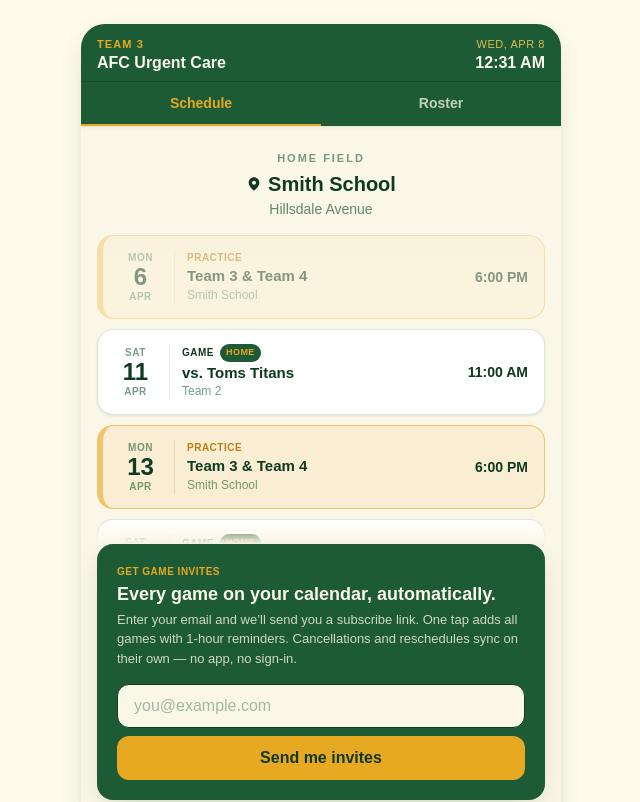
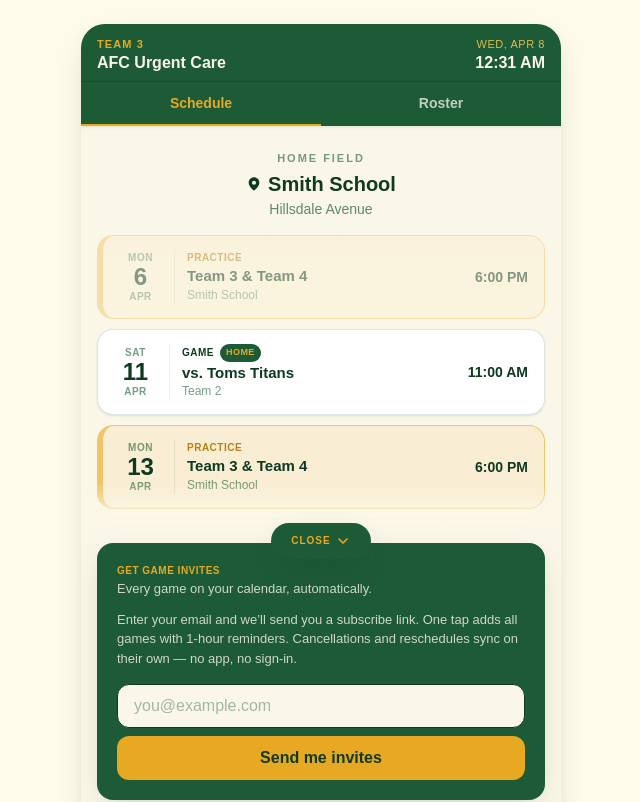
Before and after one commit to johnsondavid1107/2026Softball, a Next.js app: page / in a window 1280 px wide. Shown: the top 802 px of the page, without its empty margins (319-959 px from the left). Built offline with nearby package versions, Linux system fonts and the light colour scheme; no server answers; the database is empty; a web font is replaced by a local one.

Commit message:
added collapsible list

```diff
--- a/src/app/page.tsx
+++ b/src/app/page.tsx
@@ -18,7 +18,7 @@ export default function HomePage() {
       <div className="fixed bottom-0 left-0 right-0 z-40 pointer-events-none">
         <div className="mx-auto max-w-[480px] pointer-events-auto">
           {/* Fade gradient so content doesn't hard-cut behind the card */}
-          <div className="h-6 bg-gradient-to-t from-team-cream to-transparent" />
+          <div className="h-10 bg-gradient-to-t from-team-cream to-transparent" />
           <div className="px-4 pb-4 safe-bottom bg-team-cream">
             <SubscribeForm />
           </div>
--- a/src/components/SubscribeForm.tsx
+++ b/src/components/SubscribeForm.tsx
@@ -9,6 +9,7 @@ export function SubscribeForm() {
   const [email, setEmail] = useState("");
   const [status, setStatus] = useState<Status>("idle");
   const [error, setError] = useState<string | null>(null);
+  const [open, setOpen] = useState(true);
 
   async function handleSubmit(e: React.FormEvent) {
     e.preventDefault();
@@ -34,14 +35,65 @@ export function SubscribeForm() {
   }
 
   return (
-    <section className="rounded-2xl bg-team-green p-5 text-team-cream shadow-card-lg">
+    /*
+     * pt-5 creates space for the chevron pill to float above the card.
+     * The pill is absolute-positioned at top-0 so it sits proud of the
+     * card edge. When the card collapses, the card body rises up to meet
+     * the pill — giving the "falls into the card" effect.
+     */
+    <div className="relative pt-5">
+      {/* Chevron pill — floats above the card */}
+      <div className="absolute top-0 inset-x-0 flex justify-center z-10">
+        <button
+          type="button"
+          onClick={() => setOpen((v) => !v)}
+          aria-label={open ? "Minimize subscribe form" : "Expand subscribe form"}
+          aria-expanded={open}
+          className="flex items-center justify-center gap-1 rounded-full bg-team-green px-5 h-9 text-team-gold shadow-card-lg active:bg-team-green-dark transition-colors"
+        >
+          <span className="text-[10px] font-bold uppercase tracking-widest">
+            {open ? "Close" : "Get invites"}
+          </span>
+          <span
+            className={clsx(
+              "transition-transform duration-300",
+              open ? "rotate-0" : "rotate-180"
+            )}
+            aria-hidden
+          >
+            <ChevronDown />
+          </span>
+        </button>
+      </div>
+
+      {/* Card */}
+      <section className="rounded-2xl bg-team-green text-team-cream shadow-card-lg overflow-hidden">
+        {/* Always-visible header — tappable to also toggle */}
+        <button
+          type="button"
+          onClick={() => setOpen((v) => !v)}
+          className="w-full px-5 pt-5 pb-3 text-left active:bg-team-green-dark transition-colors"
+        >
           <div className="text-[10px] font-bold uppercase tracking-wider text-team-gold">
             Get game invites
           </div>
-      <h2 className="mt-1 text-lg font-bold leading-tight">
-        Every game on your calendar, automatically.
-      </h2>
-      <p className="mt-1 text-[13px] text-team-cream/80">
+          <p className="mt-0.5 text-[13px] text-team-cream/80 leading-snug">
+            {open
+              ? "Every game on your calendar, automatically."
+              : "Subscribe — all games & reminders in one tap."}
+          </p>
+        </button>
+
+        {/* Collapsible body — animates with grid-rows */}
+        <div
+          className={clsx(
+            "grid transition-[grid-template-rows] duration-300 ease-in-out",
+            open ? "grid-rows-[1fr]" : "grid-rows-[0fr]"
+          )}
+        >
+          <div className="overflow-hidden">
+            <div className="px-5 pb-5">
+              <p className="text-[13px] text-team-cream/80">
                 Enter your email and we&rsquo;ll send you a subscribe link. One tap adds
                 all games with 1-hour reminders. Cancellations and reschedules sync on
                 their own — no app, no sign-in.
@@ -85,6 +137,18 @@ export function SubscribeForm() {
                   {error && <div role="alert" className="text-[12px] text-team-gold-light">{error}</div>}
                 </form>
               )}
+            </div>
+          </div>
+        </div>
       </section>
+    </div>
   );
 }
+
+function ChevronDown() {
+  return (
+    <svg width="16" height="16" viewBox="0 0 24 24" fill="none" stroke="currentColor" strokeWidth="2.5" strokeLinecap="round" strokeLinejoin="round">
+      <polyline points="6 9 12 15 18 9" />
+    </svg>
+  );
+}
```
Lines whose indentation alone changed are shown as unchanged.
